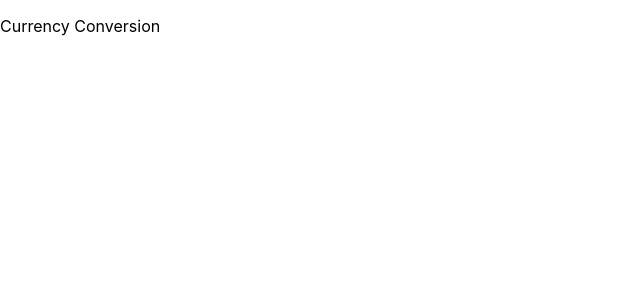
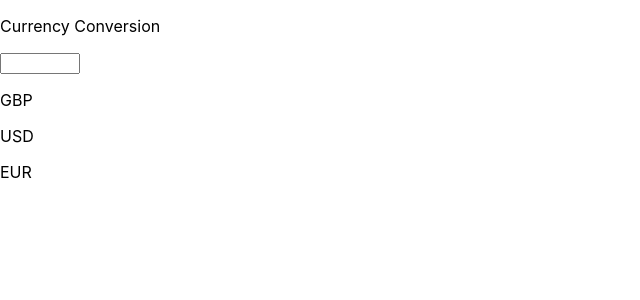
Before and after one commit to Lorenatacal/currency-conversion, a React (Create React App) app: page / in a window 1280 px wide. Shown: the top 300 px of the page, without its empty margins (0-640 px from the left). Built offline with nearby package versions, Linux system fonts and the light colour scheme; no server answers.

Commit message:
Return the USD and EUR values for a specific GBP value

```diff
--- a/package.json
+++ b/package.json
@@ -29,6 +29,5 @@
       "last 1 safari version"
     ]
   },
-  // TODO: Check link from Readme and make proxy to work for other servers(like google)
   "proxy": "https://us-central1-capco-243515.cloudfunctions.net"
 }
--- a/src/CurrencyConversion.js
+++ b/src/CurrencyConversion.js
@@ -2,40 +2,46 @@ import React from 'react';
 import axios from 'axios';
 
 class CurrencyConvertor extends React.Component {
-  constructor(props) {
-    super(props)
+  constructor (props) {
+    super (props);
     this.state = {
       response: false,
-        amount: "",
-        USB: "",
-        EUR: ""
+      amount: '',
+      USD: '',
+      EUR: '',
     };
   }
 
-  render() {
-    axios.get('/front-end-test-api', {
+  render () {
+    axios
+      .get ('/front-end-test-api', {
         headers: {
-        'accept': 'application/json',
+          accept: 'application/json',
         },
         params: {
-        "amount": "20",
-       }
+          amount: '20',
+        },
       })
-    .then(function (response) {
-      console.log(response);
+      .then (response => {
+        this.setState ({
+          response: true,
+          amount: '20',
+          USD: response.data.USD,
+          EUR: response.data.EUR,
+        });
       })
-    .catch(function (error) {
-      console.log(error);
+      .catch (function (error) {
+        return error;
       })
-    .finally(function () {
-    });
-    return(
+      .finally (function () {});
+    return (
       <div>
-        <p>{this.state.amount}</p>
-        <p>{this.state.USD}</p>
-        <p>{this.state.EUR}</p>
+        <input type="number" min="10" max="10000" />
+        <p>{this.state.amount} GBP</p>
+        <p>{this.state.USD} USD</p>
+        <p>{this.state.EUR} EUR</p>
       </div>
-    )
+    );
   }
 }
 
```
Lines whose indentation alone changed are shown as unchanged.
